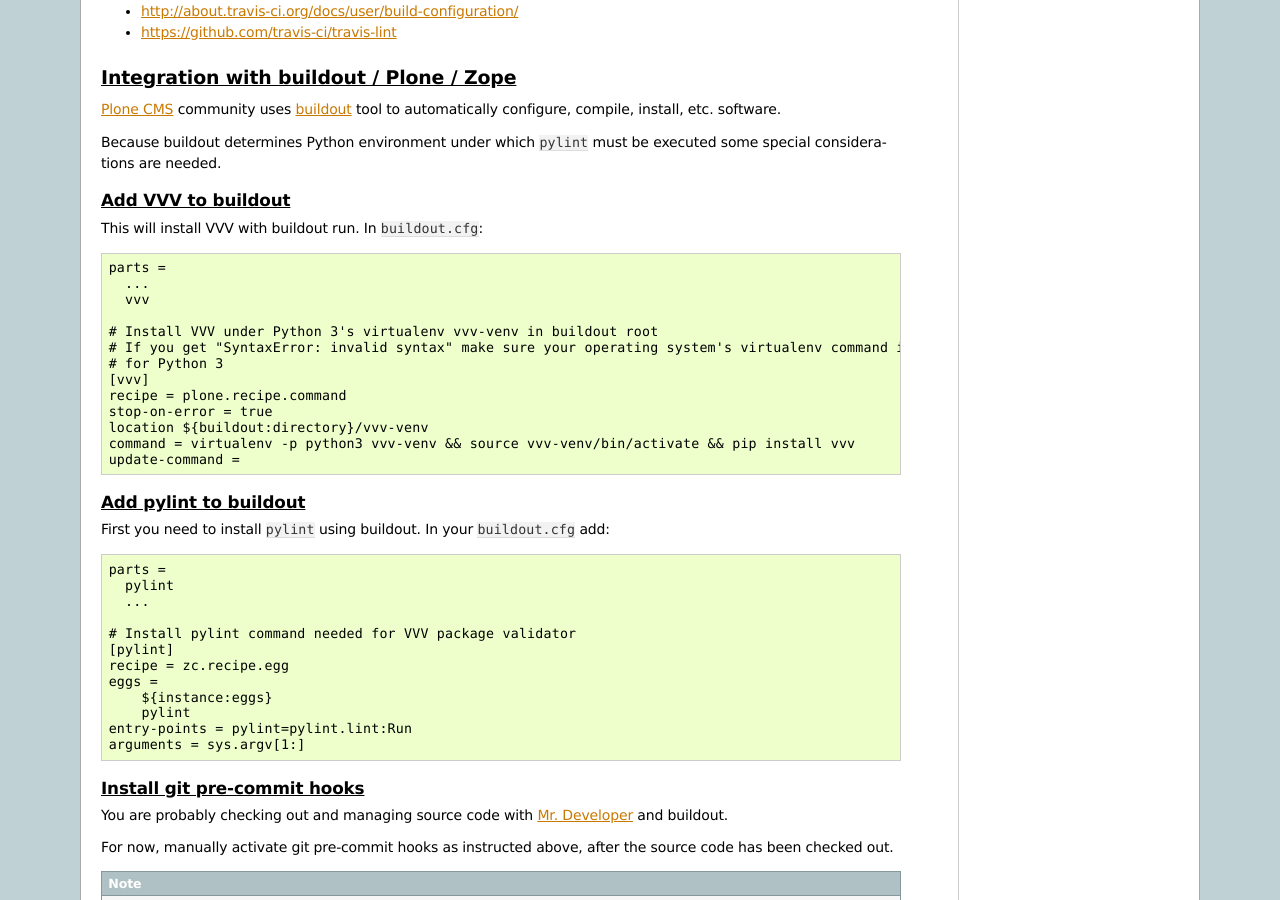
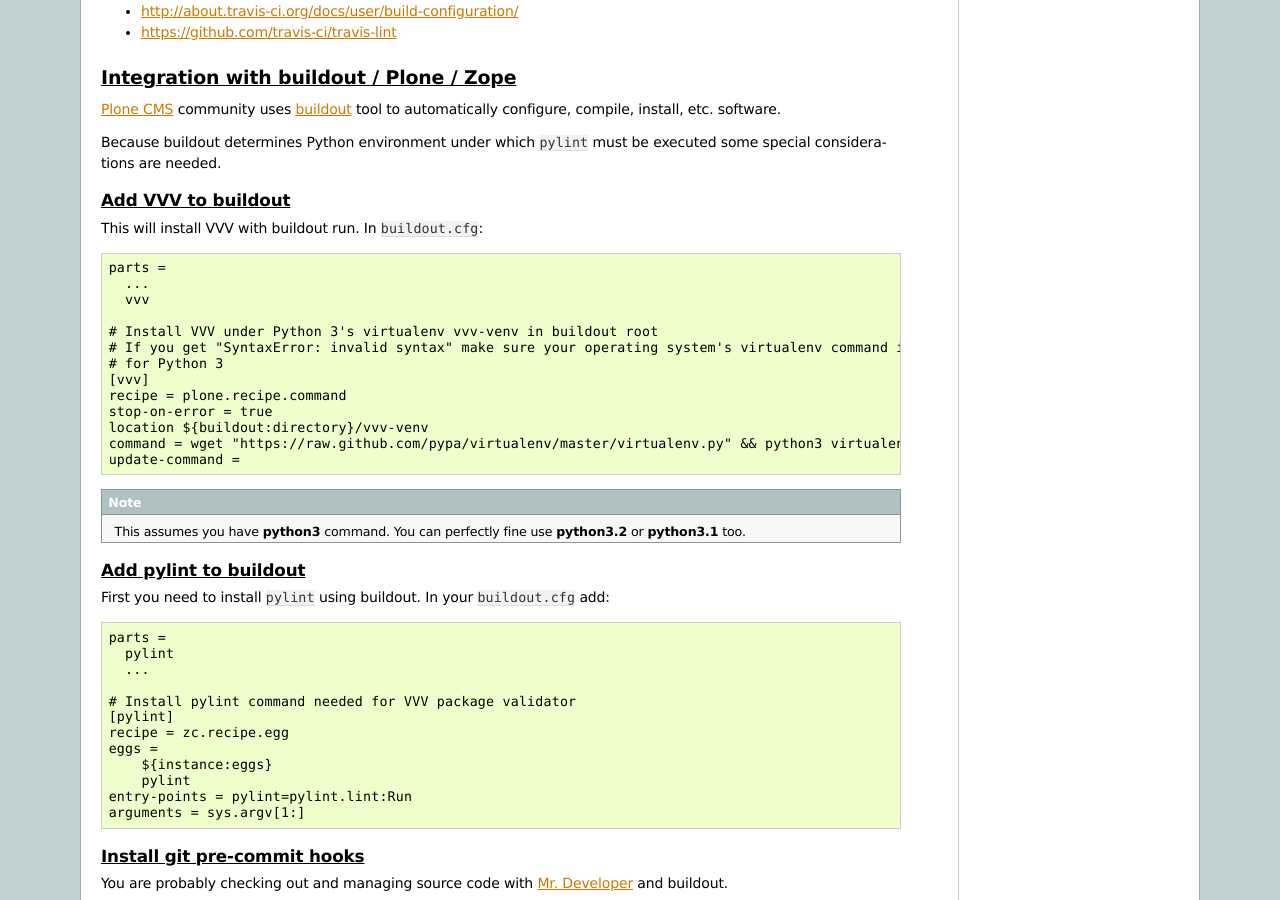
Before and after one commit to miohtama/vvv, a Sphinx documentation site: the page built from docs/source/integration.rst, in a window 1280 px wide and 900 px high, scrolled down 3547 px. Built offline with Sphinx 7.4.7, drawn with Linux system fonts in a browser that asks for light colours.

Commit message:
Better virtualenv

```diff
--- a/docs/source/integration.rst
+++ b/docs/source/integration.rst
@@ -241,8 +241,12 @@
   recipe = plone.recipe.command
   stop-on-error = true
   location ${buildout:directory}/vvv-venv
-  command = virtualenv -p python3 vvv-venv && source vvv-venv/bin/activate && pip install vvv
+  command = wget "https://raw.github.com/pypa/virtualenv/master/virtualenv.py" && python3 virtualenv.py -p python3 vvv-venv && source vvv-venv/bin/activate && pip install vvv
   update-command =
+
+.. note ::
+
+     This assumes you have **python3** command. You can perfectly fine use **python3.2** or **python3.1** too.
 
 Add pylint to buildout
 ------------------------
```
